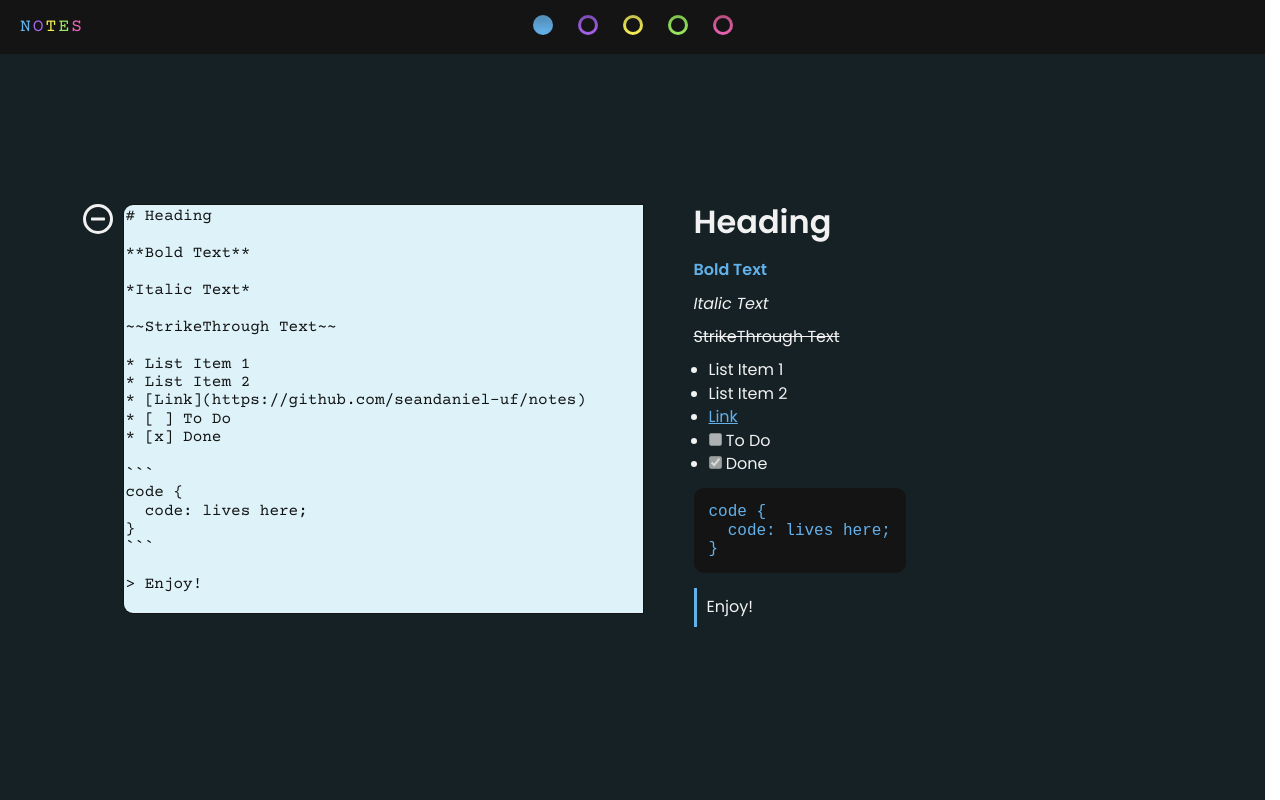
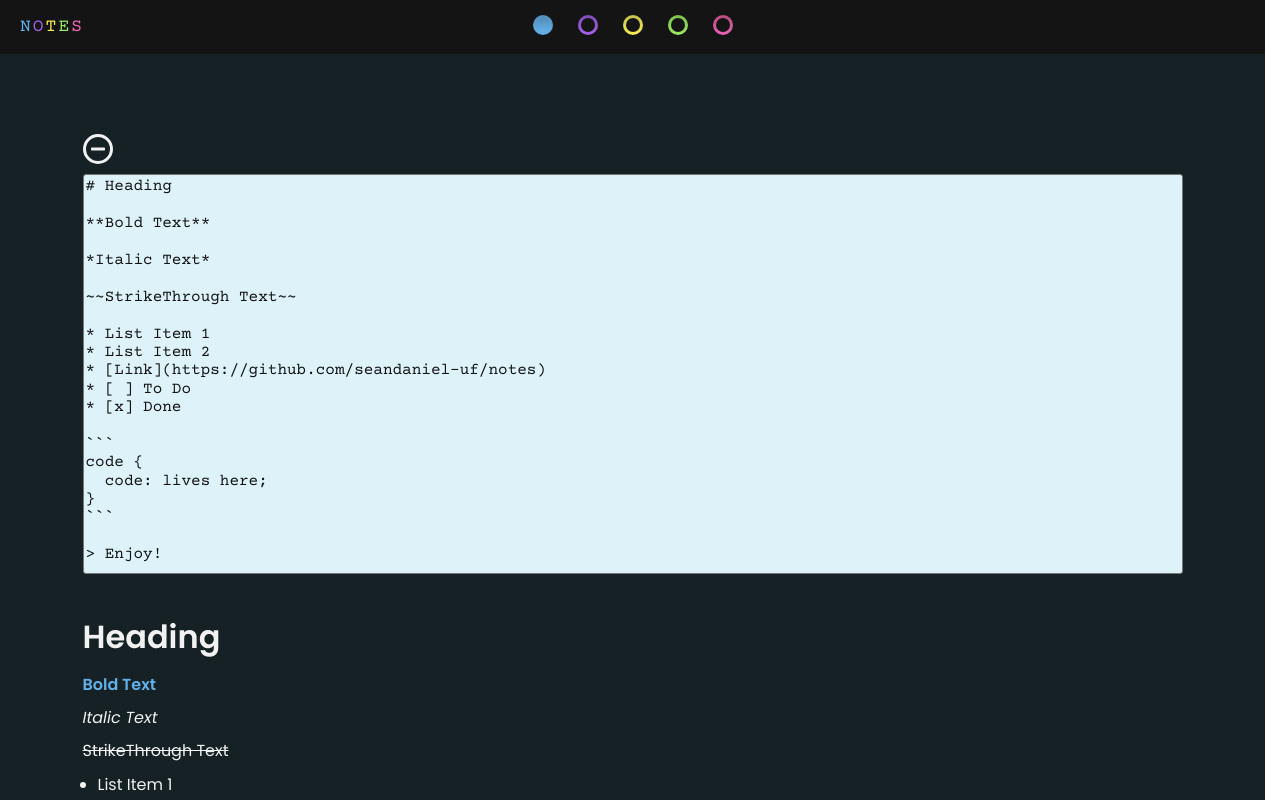
Before and after one commit to seandaniel/notes, a React (Vite) app: page / in a window 1280 px wide. Shown: the top 800 px of the page. Built offline with nearby package versions, Linux system fonts and the light colour scheme.

Commit message:
Feat: Columned textarea, noteoutput, minimize button for all screen sizes master

```diff
--- a/src/_global.scss
+++ b/src/_global.scss
@@ -13,9 +13,9 @@ body {
 main {
   // header height
   min-height: calc(100vh - 53.9px);
-  padding-top: 150px;
+  padding: 80px 0 65px 0;
   @media (max-width: 1180px) {
-    padding-top: 75px;
+    padding: 40px 0 25px 0;
   }
   &.note-background-1 {
     background-color: $note1Background;
--- a/src/_variables.scss
+++ b/src/_variables.scss
@@ -35,4 +35,5 @@ $primary: "Poppins", sans-serif;
 $secondary: "Courier Prime", monospace;
 
 // extras
-$borderRadius: 10px;
+$borderRadius: 3px;
+$borderRadius2: 10px;
--- a/src/components/Notes.tsx
+++ b/src/components/Notes.tsx
@@ -27,8 +27,6 @@ export const Note1 = () => {
             <textarea
               className="textarea-1"
               name="note1"
-              rows={20}
-              cols={50}
               value={
                 markdown.note1
                   ? markdown.note1
@@ -44,7 +42,7 @@ export const Note1 = () => {
           <ReactMarkdown
             remarkPlugins={[remarkGfm]}
             className={`note-output-container note-output-container-1 ${
-              !minimizedNote ? "max-width-full" : ""
+              !minimizedNote ? "textarea-minimized" : ""
             }`}
           >
             {markdown.note1
@@ -96,7 +94,7 @@ export const Note2 = () => {
           <ReactMarkdown
             remarkPlugins={[remarkGfm]}
             className={`note-output-container note-output-container-2 ${
-              !minimizedNote ? "max-width-full" : ""
+              !minimizedNote ? "textarea-minimized" : ""
             }`}
           >
             {markdown.note2
@@ -148,7 +146,7 @@ export const Note3 = () => {
           <ReactMarkdown
             remarkPlugins={[remarkGfm]}
             className={`note-output-container note-output-container-3 ${
-              !minimizedNote ? "max-width-full" : ""
+              !minimizedNote ? "textarea-minimized" : ""
             }`}
           >
             {markdown.note3
@@ -200,7 +198,7 @@ export const Note4 = () => {
           <ReactMarkdown
             remarkPlugins={[remarkGfm]}
             className={`note-output-container note-output-container-3 ${
-              !minimizedNote ? "max-width-full" : ""
+              !minimizedNote ? "textarea-minimized" : ""
             }`}
           >
             {markdown.note4
@@ -252,7 +250,7 @@ export const Note5 = () => {
           <ReactMarkdown
             remarkPlugins={[remarkGfm]}
             className={`note-output-container note-output-container-5 ${
-              !minimizedNote ? "max-width-full" : ""
+              !minimizedNote ? "textarea-minimized" : ""
             }`}
           >
             {markdown.note5
--- a/src/components/_notes.scss
+++ b/src/components/_notes.scss
@@ -2,14 +2,10 @@
 
 .note-container {
   display: flex;
-  @media (max-width: 1180px) {
-    flex-direction: column;
-    margin: 0 auto;
-  }
+  flex-direction: column;
 }
 
 .button-textarea-container {
-  display: flex;
   button {
     display: flex;
     align-items: center;
@@ -20,21 +16,16 @@
     width: 30px;
     border: 3px solid $white;
     color: $white;
-    margin-right: 10px;
+    margin: 0 10px 10px 0;
   }
   textarea {
     font-family: $secondary;
-    max-height: 410px;
+    max-height: 400px;
+    height: 400px;
     resize: none;
     color: $black;
-    border-top-left-radius: $borderRadius;
-    border-bottom-left-radius: $borderRadius;
-    border: 1px solid $black;
-    margin-right: 50px;
-    @media (max-width: 1180px) {
-      width: calc(100% - 40px);
-      margin: 0 0 50px 0;
-    }
+    border-radius: $borderRadius;
+    width: 100%;
   }
 }
 
@@ -59,12 +50,9 @@
 }
 
 .note-output-container {
-  max-width: 516px;
   overflow-wrap: break-word;
   word-wrap: break-word;
-  @media (max-width: 1180px) {
-    margin: 0 0 0 40px;
-  }
+  margin: 40px 0 0 0;
   h1,
   h2,
   h3,
@@ -106,7 +94,7 @@
   pre {
     margin: 0 0 15px 0;
     background: $black;
-    border-radius: $borderRadius;
+    border-radius: $borderRadius2;
     padding: 15px;
     font-family: $secondary;
     word-wrap: break-word;
@@ -115,11 +103,9 @@
   hr {
     margin: 0 0 15px 0;
   }
-  &.max-width-full {
-    max-width: 100%;
-    @media (max-width: 1180px) {
-      margin: -30px 0 0 40px;
-    }
+
+  &.textarea-minimized {
+    margin: 0 0 0 0;
   }
 }
 
--- a/src/context.tsx
+++ b/src/context.tsx
@@ -23,8 +23,7 @@ code {
 }
 \`\`\`
 
-> Enjoy!
-`;
+> Enjoy!`;
 
 const AppProvider: React.FC<PropsWithChildren> = ({ children }) => {
   const getLocalStorage = (noteNumber: string): string | null => {
```
